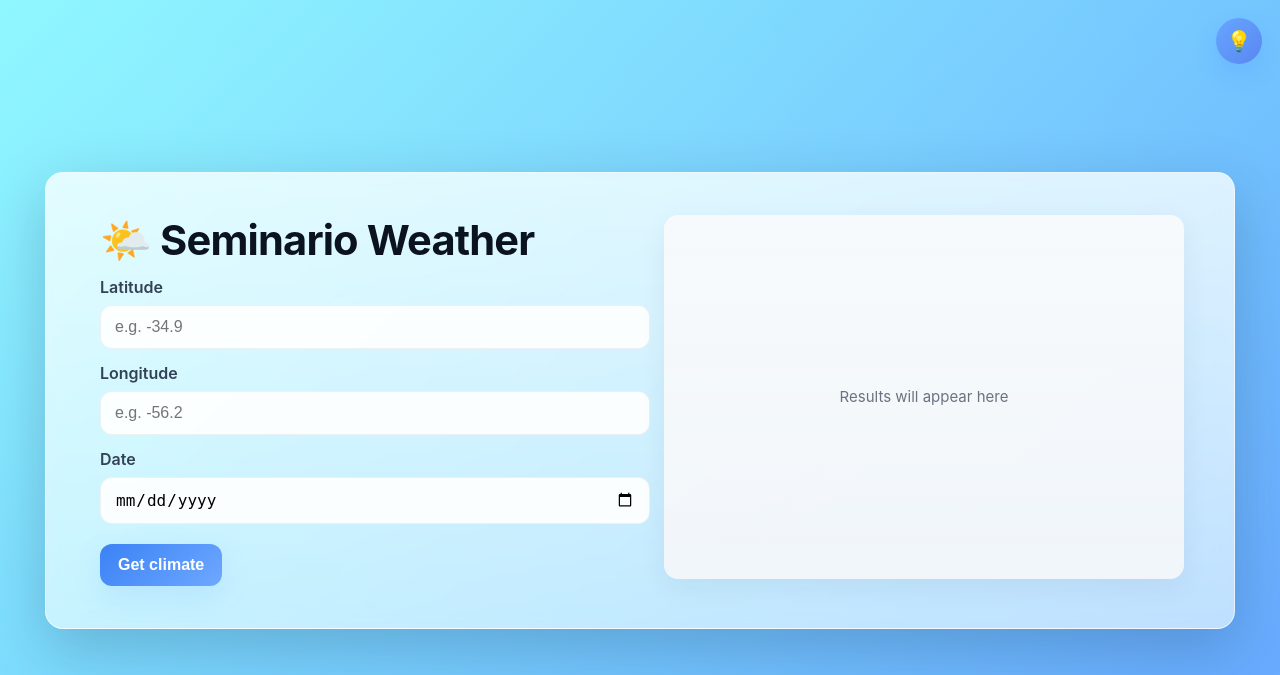
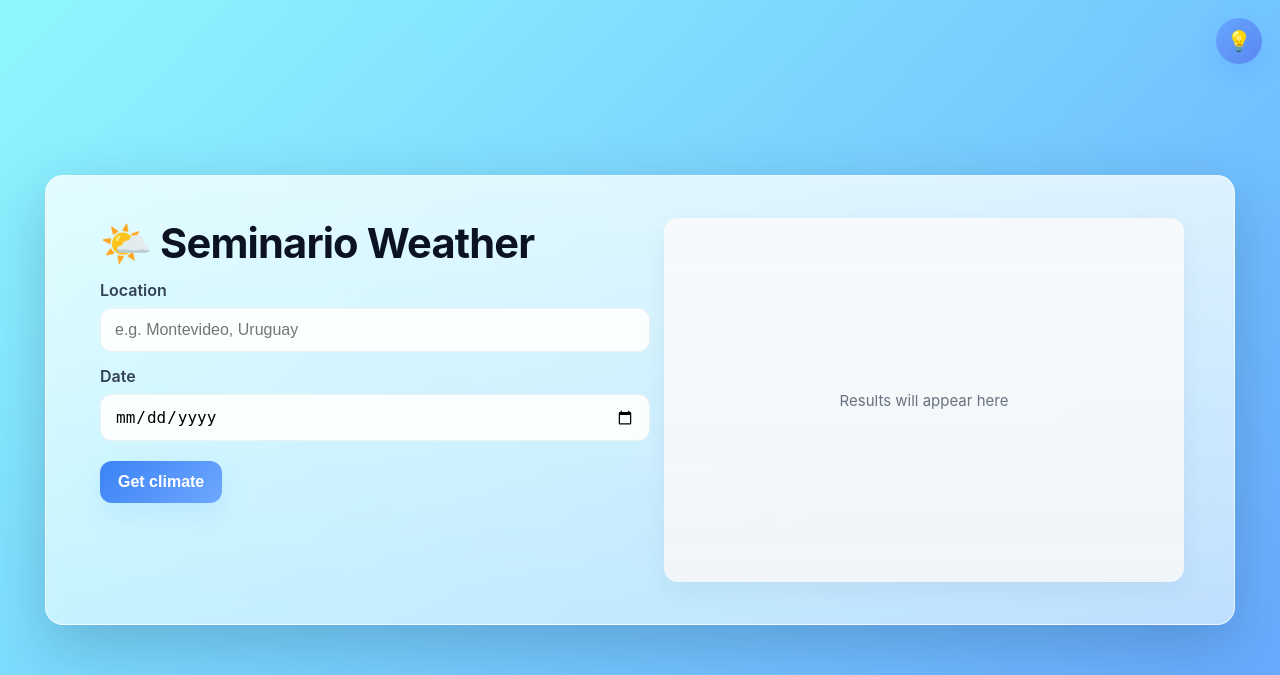
Before and after one commit to JPPro741/SemiWeatherBacl, a Flask app: page / in a window 1280 px wide. Shown: the top 675 px of the page. Run offline with Flask 3, Linux system fonts and the light colour scheme.

Commit message:
Update index.html

```diff
--- a/templates/index.html
+++ b/templates/index.html
@@ -4,7 +4,6 @@
   <meta charset="UTF-8">
   <title>Seminario Weather</title>
   <link rel="stylesheet" href="{{ url_for('static', filename='style.css') }}">
-
   <meta name="viewport" content="width=device-width,initial-scale=1">
 </head>
 <body>
@@ -14,11 +13,8 @@
       <section class="controls">
         <h1>🌤️ Seminario Weather</h1>
 
-        <label for="lat">Latitude</label>
-        <input type="number" id="lat" step="0.01" placeholder="e.g. -34.9">
-
-        <label for="lon">Longitude</label>
-        <input type="number" id="lon" step="0.01" placeholder="e.g. -56.2">
+        <label for="location">Location</label>
+        <input type="text" id="location" placeholder="e.g. Montevideo, Uruguay">
 
         <label for="datetime">Date</label>
         <input type="date" id="datetime">
```
